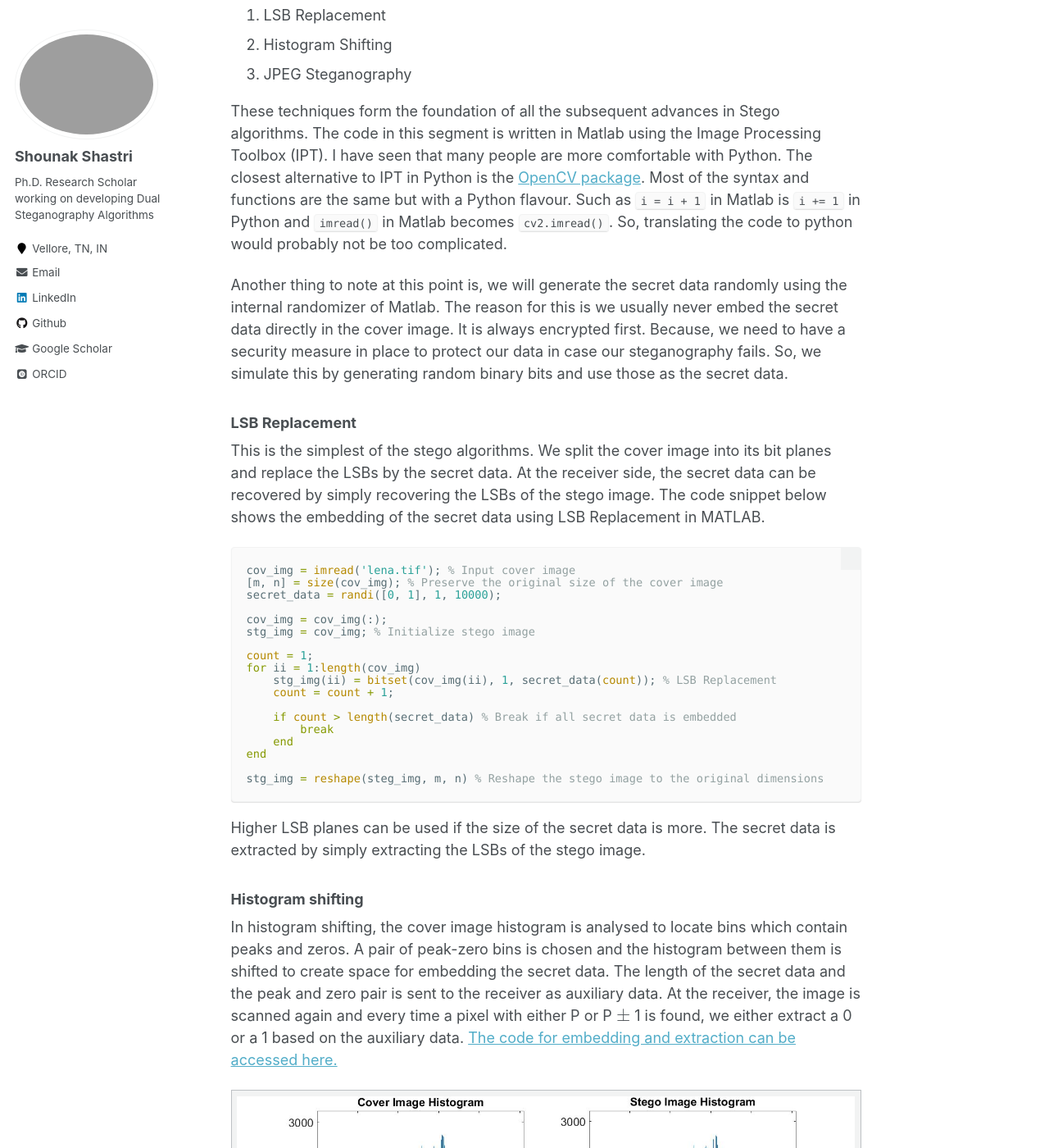
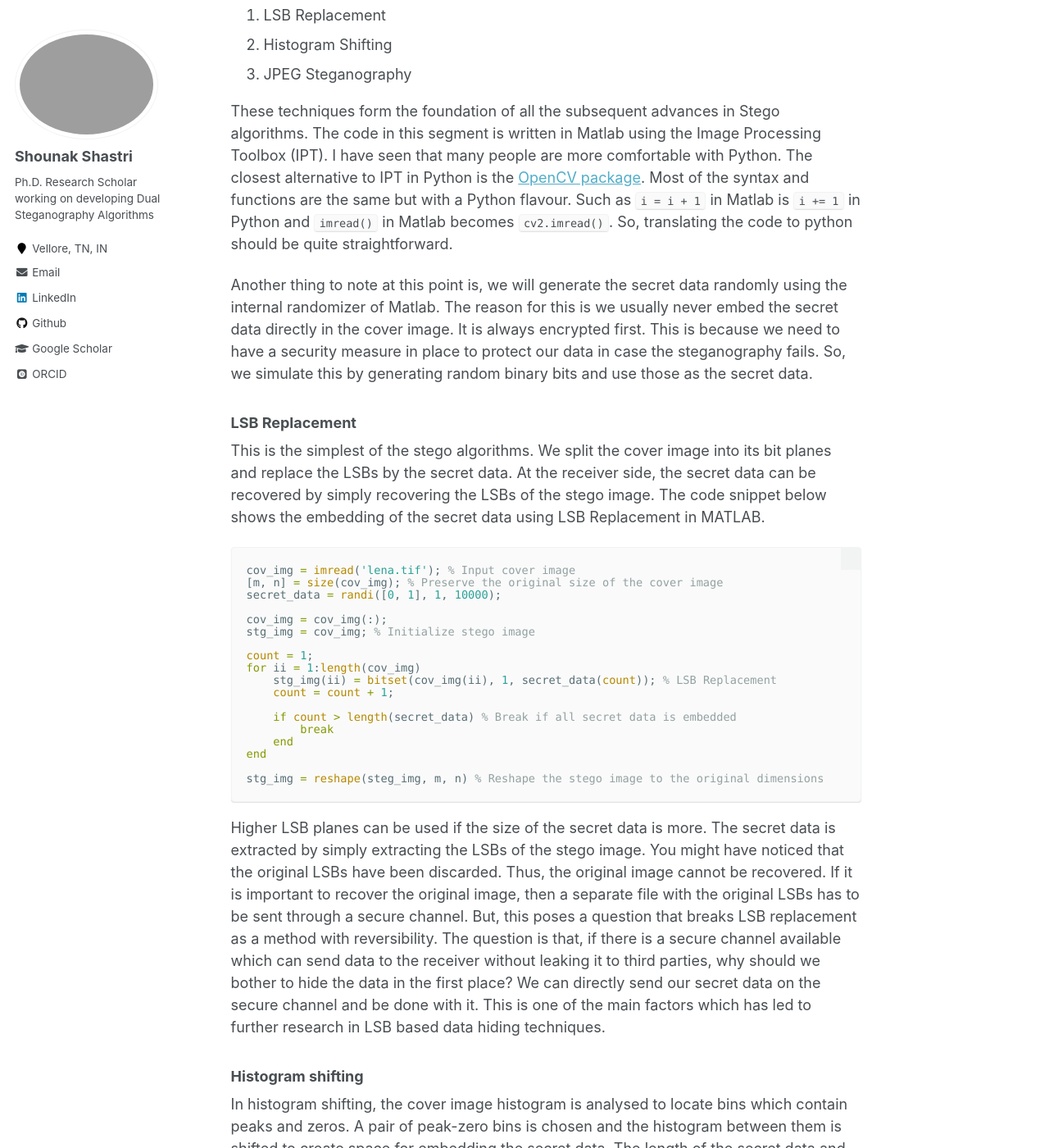
Before and after one commit to shounakshastri/shounakshastri.github.io, a Jekyll site: the page built from _Steganography/BasicStego.md, in a window 1280 px wide and 1400 px high, scrolled down 2992 px. Shown: the whole window at 82% size. Built offline with Jekyll 4.4.1, drawn with Linux system fonts in a browser that asks for light colours; some web fonts are replaced; formulas are drawn with MathJax 3; some of the changed text lies outside the part shown.

Commit message:
updated basic stuff

````diff
--- a/_Steganography/BasicStego.md
+++ b/_Steganography/BasicStego.md
@@ -77,9 +77,9 @@
 2. Histogram Shifting
 3. JPEG Steganography
 
-These techniques form the foundation of all the subsequent advances in Stego algorithms. The code in this segment is written in Matlab using the Image Processing Toolbox (IPT). I have seen that many people are more comfortable with Python. The closest alternative to IPT in Python is the [OpenCV package](https://pypi.org/project/opencv-python/). Most of the syntax and functions are the same but with a Python flavour. Such as `i = i + 1` in Matlab is `i += 1` in Python and `imread()` in Matlab becomes `cv2.imread()`. So, translating the code to python would probably not be too complicated.
+These techniques form the foundation of all the subsequent advances in Stego algorithms. The code in this segment is written in Matlab using the Image Processing Toolbox (IPT). I have seen that many people are more comfortable with Python. The closest alternative to IPT in Python is the [OpenCV package](https://pypi.org/project/opencv-python/). Most of the syntax and functions are the same but with a Python flavour. Such as `i = i + 1` in Matlab is `i += 1` in Python and `imread()` in Matlab becomes `cv2.imread()`. So, translating the code to python should be quite straightforward.
 
-Another thing to note at this point is, we will generate the secret data randomly using the internal randomizer of Matlab. The reason for this is we usually never embed the secret data directly in the cover image. It is always encrypted first. Because, we need to have a security measure in place to protect our data in case our steganography fails. So, we simulate this by generating random binary bits and use those as the secret data.
+Another thing to note at this point is, we will generate the secret data randomly using the internal randomizer of Matlab. The reason for this is we usually never embed the secret data directly in the cover image. It is always encrypted first. This is because we need to have a security measure in place to protect our data in case the steganography fails. So, we simulate this by generating random binary bits and use those as the secret data.
 
 ### LSB Replacement
 
@@ -106,7 +106,7 @@
 stg_img = reshape(steg_img, m, n) % Reshape the stego image to the original dimensions
 ```
 
-Higher LSB planes can be used if the size of the secret data is more. The secret data is extracted by simply extracting the LSBs of the stego image.
+Higher LSB planes can be used if the size of the secret data is more. The secret data is extracted by simply extracting the LSBs of the stego image. You might have noticed that the original LSBs have been discarded. Thus, the original image cannot be recovered. If it is important to recover the original image, then a separate file with the original LSBs has to be sent through a secure channel. But, this poses a question that breaks LSB replacement as a method with reversibility. The question is that, if there is a secure channel available which can send data to the receiver without leaking it to third parties, why should we bother to hide the data in the first place? We can directly send our secret data on the secure channel and be done with it. This is one of the main factors which has led to further research in LSB based data hiding techniques.
 
 ### Histogram shifting
 
@@ -116,7 +116,7 @@
 |:--:|
 |*Histograms of cover and stego images*|
 
-From the above image, it can be seen that one of the peaks from the  original histogram has disappeared. This is where we have embedded hidden the data.
+From the above image, it can be seen that one of the peaks from the  original histogram has disappeared. This is where we have embedded hidden the data. If you analyse the code, it will be evident that the number of bits that can be hidden in any given image are limited by the number of pixels corresponding to peaks and zeros in the histogram. It is possible that a cover image might not have any zeros at all. This is where the algorithm fails. You have to be careful about which image you choose as a cover. The image should have zero bins and enough pixels in the peaks to fully accommodate the secret data.
 
 One more thing to note here is that it is possible to recover the original cover image. Although it is not implemented in the code linked above, it is simple enough that anybody with a minimal coding experience can add the lines for recovery of the original image.
 
````
Also changed, not shown: _drafts/DualImageRDH.md (+18 -1 lines).
